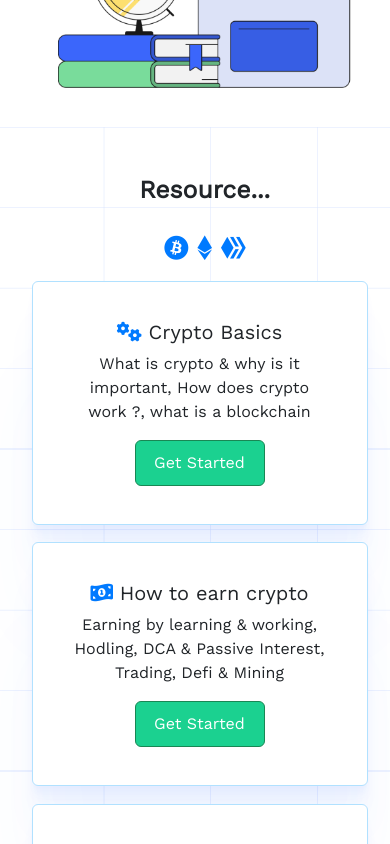
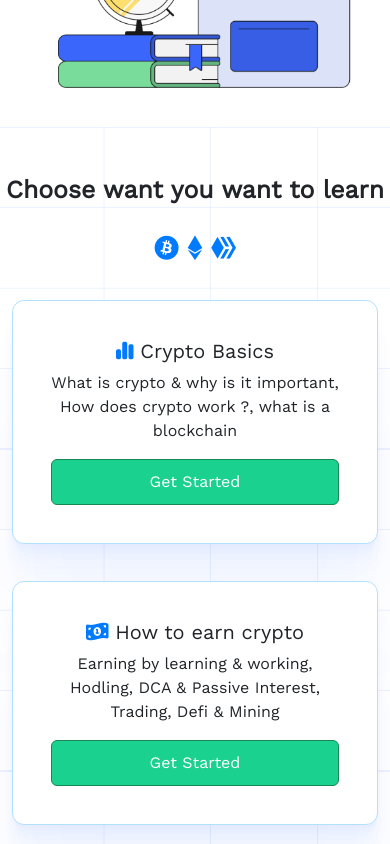
Before and after one commit to TEE2DWHY/TeamDefi, a React (Create React App) app: page / in a window 390 px wide. Shown: the part 1100-1944 px from the top of the page. Built offline with nearby package versions, Linux system fonts and the light colour scheme.

Commit message:
effected some changes for mobile responsiveness

```diff
--- a/src/components/Articles.js
+++ b/src/components/Articles.js
@@ -5,7 +5,7 @@ function Articles(props) {
         <>
 
             <div className="col-lg-4 col-sm-12">
-                <div className="card" style={{ width: "100%", marginTop: "10%", borderRadius: "12px" }}>
+                <div className="card" style={{ width: "", borderRadius: "12px", cursor: "pointer", display: "block", margin: "5% auto" }}>
                     <img src={props.img} className="card-img-top" alt="" />
                     <div className="card-body">
                         <h5 className="card-text">{props.content}</h5>
--- a/src/components/BlogData.js
+++ b/src/components/BlogData.js
@@ -1,7 +1,7 @@
 const blogData = [
     {
         img: "satoshi.webp",
-        content: "The Legacy Of Satoshi Nakamoto"
+        content: "The Legacy Of Satoshi"
     },
     {
         img: "Defi-comes-to- XRP-&-Dogecoin.webp",
@@ -13,7 +13,7 @@ const blogData = [
     },
     {
         img: "satoshi.webp",
-        content: "The Legacy Of Satoshi Nakamoto"
+        content: "The Legacy Of Satoshi"
     },
     {
         img: "Defi-comes-to- XRP-&-Dogecoin.webp",
--- a/src/components/CardData.js
+++ b/src/components/CardData.js
@@ -1,7 +1,7 @@
 const cardData = [
     {
         id: 1,
-        class: "fa-solid fa-gears",
+        class: "fa-solid fa-chart-simple",
         courseTitle: "Crypto Basics",
         courseContent: "What is crypto & why is it important, How does crypto work ?, what is a blockchain ",
         link1: "/crypto-basics",
--- a/src/components/Courses.js
+++ b/src/components/Courses.js
@@ -7,7 +7,7 @@ function Learn(props) {
         <>
 
             <div className="col-lg-4">
-                <div className="card course-card" style={{ width: "21em" }}>
+                <div className="card course-card" style={{ width: "", borderRadius: "12px", cursor: "pointer", display: "block", margin: "5% auto" }}>
                     <div className="card-body">
                         <h5 className="card-title"><i class={props.class}></i> {props.courseTitle}</h5>
                         {/* <h6 className="card-subtitle mb-2 text-muted">{props.courseContent}</h6> */}
--- a/src/components/Hero-Section.js
+++ b/src/components/Hero-Section.js
@@ -15,7 +15,7 @@ function HeroSection() {
                     <img className="learn-img" src="learn.png" alt="" />
                     <br />
                     <form action="#" method="post">
-                        <span className="CTA"><input className="cta" type="email" placeholder="SatoshiNakamoto@gmail.com" required /> <button className="btn btn-success cta" type="submit">Subscribe</button></span>
+                        <span className="CTA"><input className="cta" type="email" placeholder="SatoshiNakamoto@gmail.com" required /> <button className="btn btn-success subscribe" type="submit">Subscribe</button></span>
                     </form>
                     <br /> <br /> <br /> <br /> <br />
                 </div>
--- a/src/index.css
+++ b/src/index.css
@@ -141,6 +141,13 @@ button.cta{
   width: 130px;
 }
 
+button.subscribe{
+  padding: 10px;
+  margin-left: 1%;
+  background-color: #1bd190;
+  width: 130px;
+}
+
 button.kickstart{
   padding: 10px;
   margin-left: 1%;
@@ -176,9 +183,9 @@ img.about{
   margin-left: 12%;
 }
 
-.course{
+/* .course{
   margin-left: 5%;
-}
+} */
 
 .courses-content{
   margin-top: 5%;
@@ -203,9 +210,9 @@ img.about{
   width: 300px;
 }
 
-.articles{
+/* .articles{
   margin-left:10%;
-}
+} */
 
 /* button.articles{
   margin-left: 47%;
@@ -542,7 +549,7 @@ h1.wta{
     display: none;
   }
   button.articles{
-    width: 80%;
+    width: 90%;
   }
   button.kickstart{
     width: 100%;
@@ -579,6 +586,14 @@ input.cta{
 }
 
 button.cta{
+    padding: 10px;
+    margin: auto;
+    background-color: #1bd190;
+    width: 100%;
+    display: block;
+}
+
+button.subscribe{
     padding: 10px;
     margin: auto;
     background-color: #1bd190;
--- a/src/pages/Blog.js
+++ b/src/pages/Blog.js
@@ -41,8 +41,8 @@ const Blog = (props) => {
                 <div className="container">
                     <div className="row articles">
                         {blogData.map((items) => (
-                            <div className="col-lg-4">
-                                <div className="card" style={{ width: "18rem", marginTop: "10%", borderRadius: "12px", cursor: "pointer" }}>
+                            <div className="col-lg-4 col-md-12 col-sm-12">
+                                <div className="card" style={{ width: "", borderRadius: "12px", cursor: "pointer", display: "block", margin: "5% auto" }}>
 
                                     <img src={items.img} className="card-img-top" alt="" />
                                     <div className="card-body">
--- a/src/pages/Home.js
+++ b/src/pages/Home.js
@@ -40,7 +40,7 @@ function Home() {
             <section id="learn">
                 <div className="course">
                     <br /> <br />
-                    <h2 style={{ textAlign: "center", fontWeight: "bolder" }}>Resource... <br></br><br /><i class="fa-brands fa-bitcoin"></i> <i class="fa-brands fa-ethereum"></i> <i class="fa-brands fa-hive"></i></h2>
+                    <h2 style={{ textAlign: "center", fontWeight: "900" }}>Choose want you want to learn <br></br><br /><i class="fa-brands fa-bitcoin"></i> <i class="fa-brands fa-ethereum"></i> <i class="fa-brands fa-hive"></i></h2>
                     <div className="container">
                         <div className="row courses-content">
                             {data}
```
